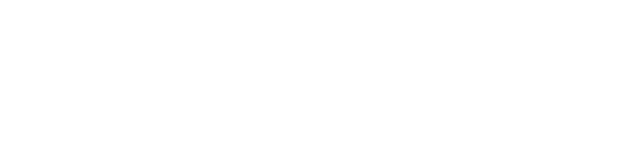
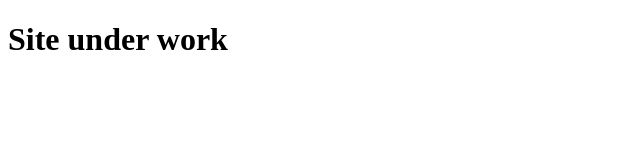
Before and after one commit to Kavin-Kl/bowbow, a plain HTML site: page about.html in a window 1280 px wide. Shown: the whole page, without its empty margins (0-640 px from the left). Drawn offline with Linux system fonts and the light colour scheme.

Commit message:
Update about.html

```diff
--- a/about.html
+++ b/about.html
@@ -5,6 +5,6 @@
     <title>title</title>
 </head>
 <body>
-
+    <h1>Site under work</h1>
 </body>
 </html>
```
